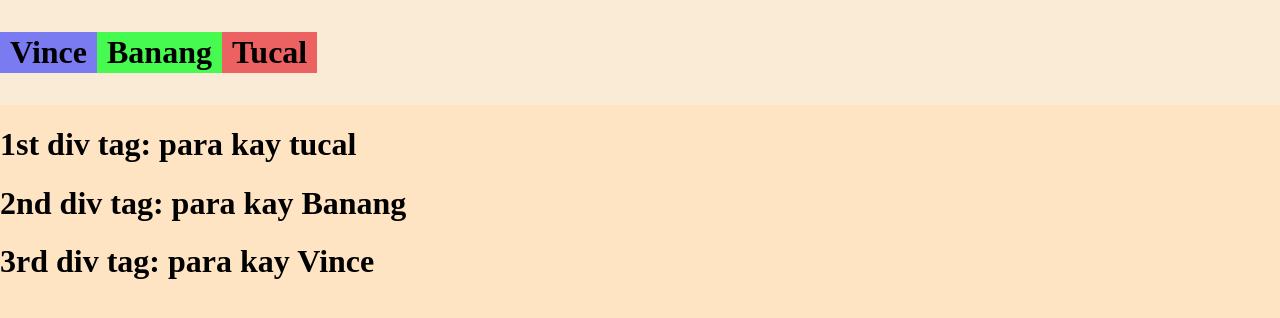
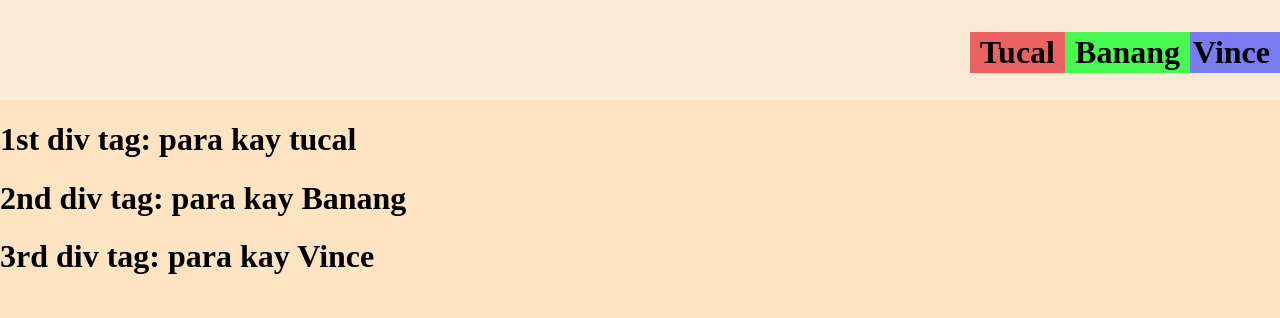
Before and after one commit to WisdomString/Portfolio, a React (Create React App) app: page / in a window 1280 px wide. Shown: the top 318 px of the page. Built offline with nearby package versions, Linux system fonts and the light colour scheme.

Commit message:
Update App.css

```diff
--- a/src/App.css
+++ b/src/App.css
@@ -4,7 +4,7 @@
   background-color: antiquewhite;
   display: flex;
   width: 100%;
-  height: 5%;
+  height: 100px;
 }
 
 .header_main_names_Vince,
@@ -17,10 +17,16 @@
 }
 .header_main_names_Vince {
   background-color: rgb(122, 122, 241);
+  position: absolute;
+  right: 0px;
 }
 .header_main_names_Banang {
   background-color: rgb(70, 250, 79);
+  position: absolute;
+  right: 90px;
 }
 .header_main_names_Tucal {
   background-color: rgb(236, 97, 97);
+  position: absolute;
+  right: 215px;
 }
```
